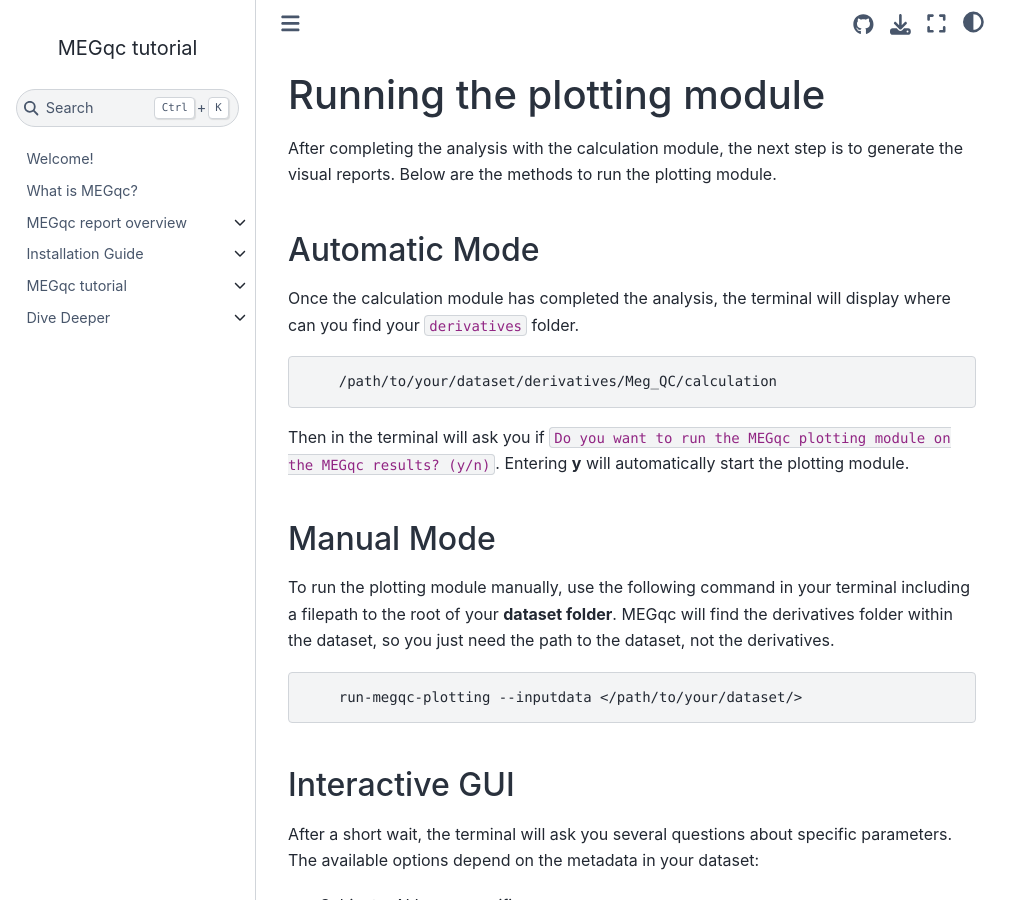
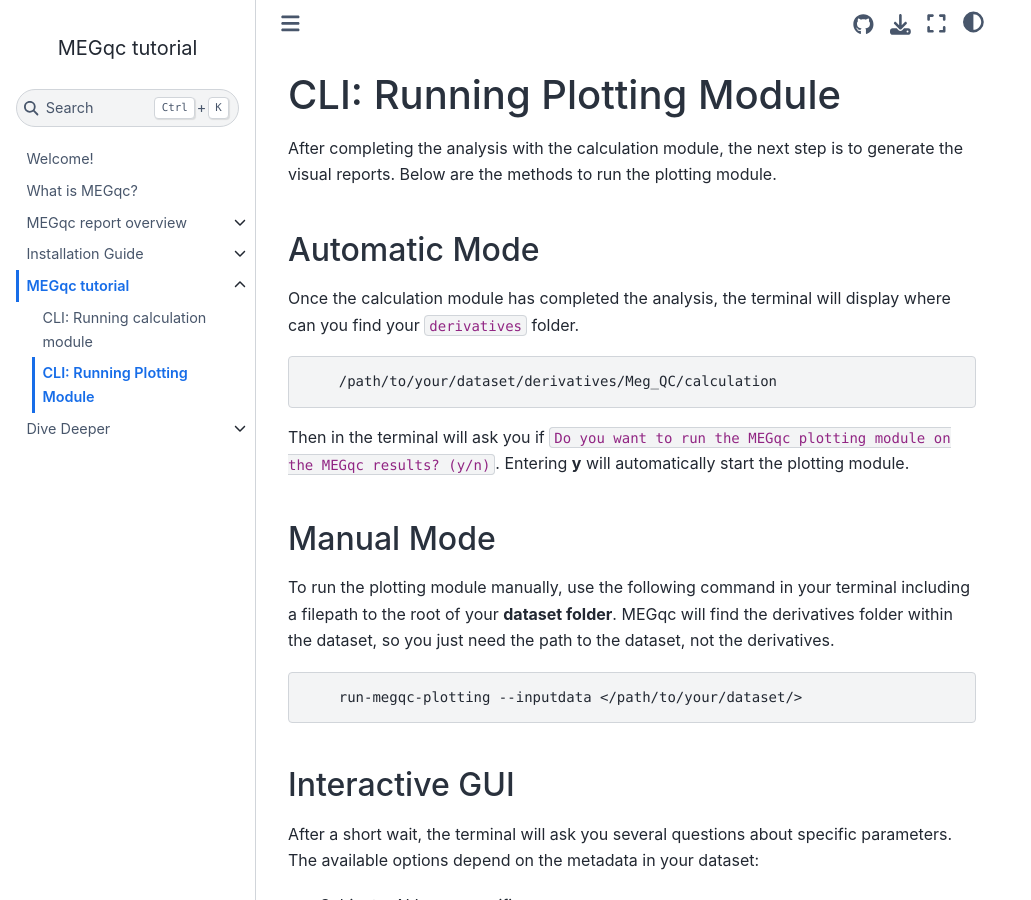
Before and after one commit to ANCPLabOldenburg/megqc_documentation, a Jupyter Book: the page built from tutorial/plot_cli.md, in a window 1280 px wide and 900 px high. Shown: the whole window, without its empty margins (0-1031 px from the left). Built offline with Jupyter Book 1.0.4 settings and Sphinx 7.4.7 and the Sphinx Book theme 1.1.4, drawn with Linux system fonts in a browser that asks for light colours; pages that are not in the unit, such as notebooks, are missing from menus.

Commit message:
Update and rename plot.md to plot_cli.md

```diff
--- a/old/plot.md
+++ b/tutorial/plot_cli.md
@@ -1,4 +1,4 @@
-# Running the plotting module
+# CLI: Running Plotting Module
 After completing the analysis with the calculation module, the next step is to generate the visual reports. Below are the methods to run the plotting module.
 
 ## Automatic Mode
```
